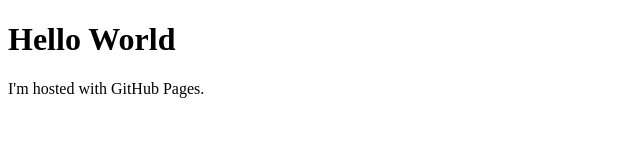
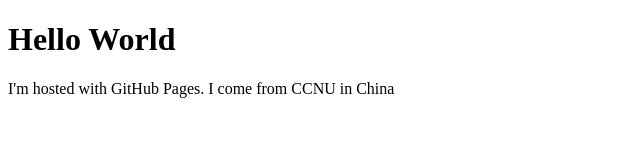
Before and after one commit to HKXSWJ/HKXSWJ.github.io, a plain HTML site: page index.html in a window 1280 px wide. Shown: the whole page, without its empty margins (0-640 px from the left). Drawn offline with Linux system fonts and the light colour scheme.

Commit message:
Update index.html

```diff
--- a/index.html
+++ b/index.html
@@ -2,6 +2,6 @@
 <html>
 <body>
 <h1>Hello World</h1>
-<p>I'm hosted with GitHub Pages.</p>
+<p>I'm hosted with GitHub Pages. I come from CCNU in China</p>
 </body>
 </html>
```
